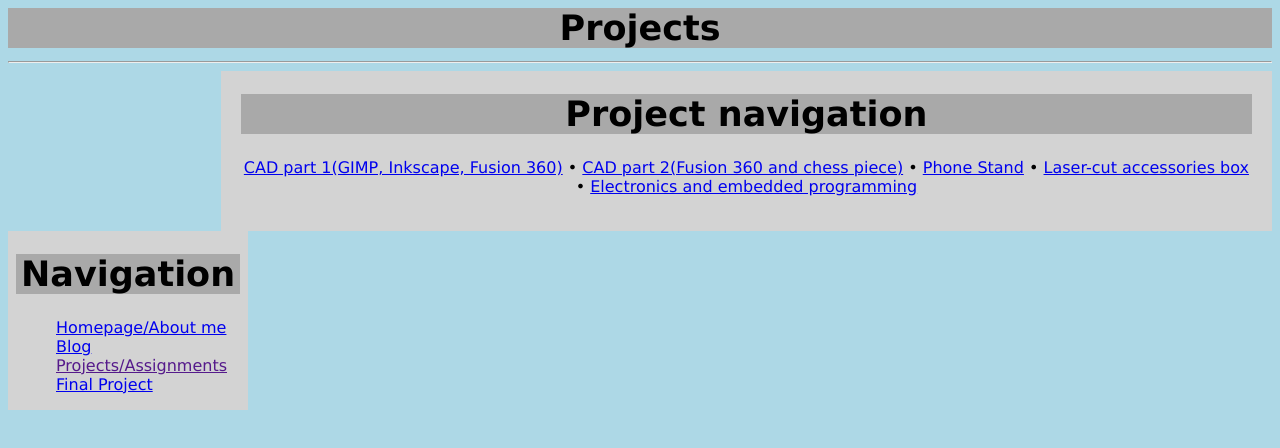
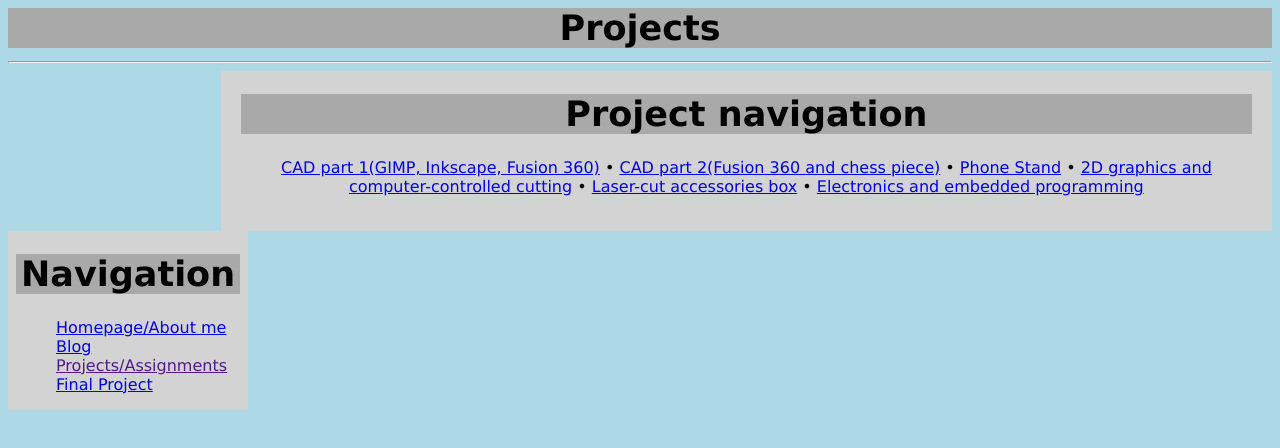
Before and after one commit to spehan1709/dfab22, a plain HTML site: page projects.html in a window 1280 px wide. Drawn offline with Linux system fonts and the light colour scheme.

Commit message:
Add files via upload

```diff
--- a/projects.html
+++ b/projects.html
@@ -14,7 +14,7 @@
             <h1>Project navigation</h1>
             <p>
                 <a href="projectcad1.html">CAD part 1(GIMP, Inkscape, Fusion 360)</a> • <a href="projectcad2.html">CAD part 2(Fusion 360 and chess piece)</a>
-                • <a href="assgstand.html">Phone Stand</a> • <a href="box.html">Laser-cut accessories box</a> • <a href="electronic.html">Electronics and embedded programming</a>
+                • <a href="assgstand.html">Phone Stand</a> • <a href="parametric.html">2D graphics and computer-controlled cutting</a> • <a href="box.html">Laser-cut accessories box</a> • <a href="electronic.html">Electronics and embedded programming</a>
             </p>
             <br>
         </div>
```
